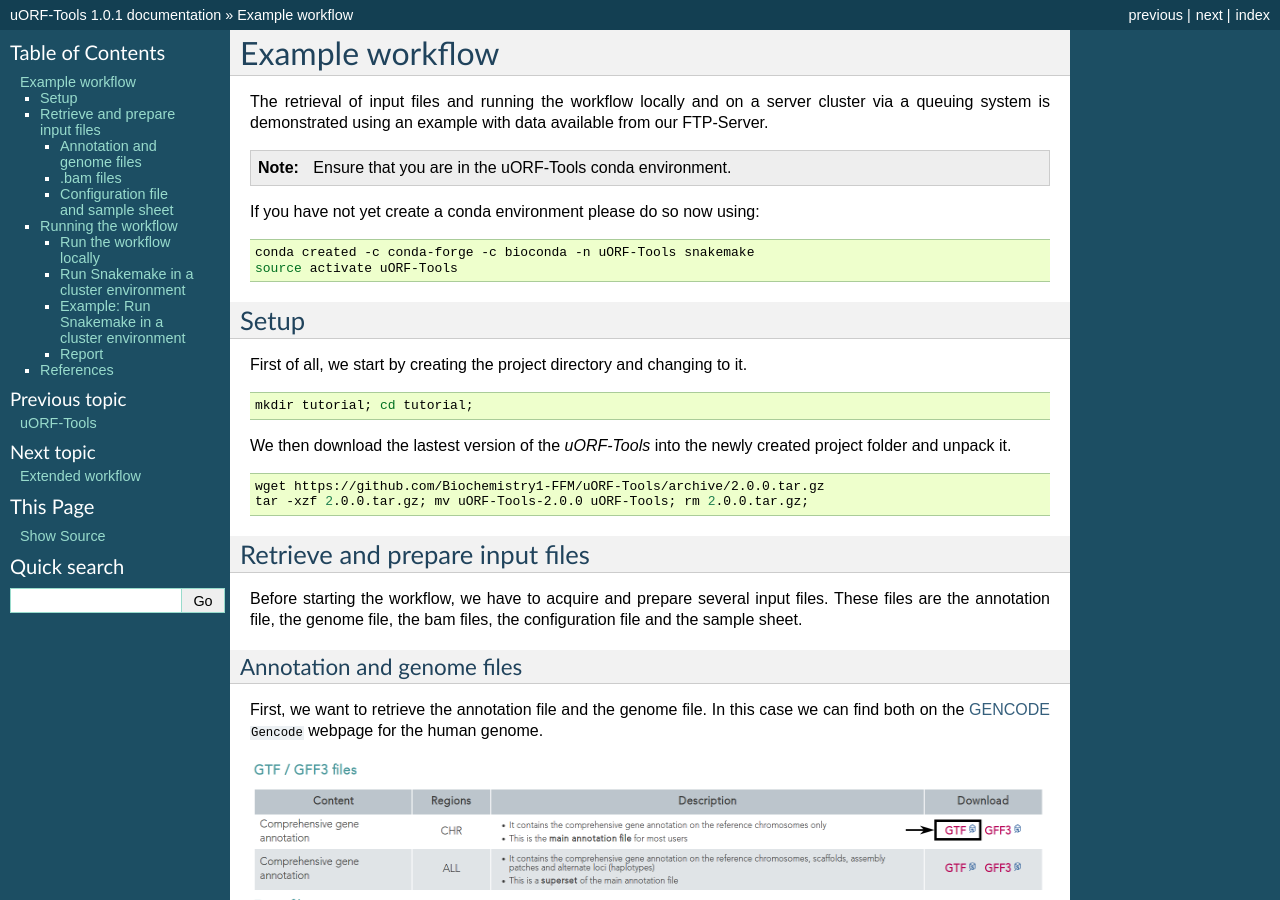
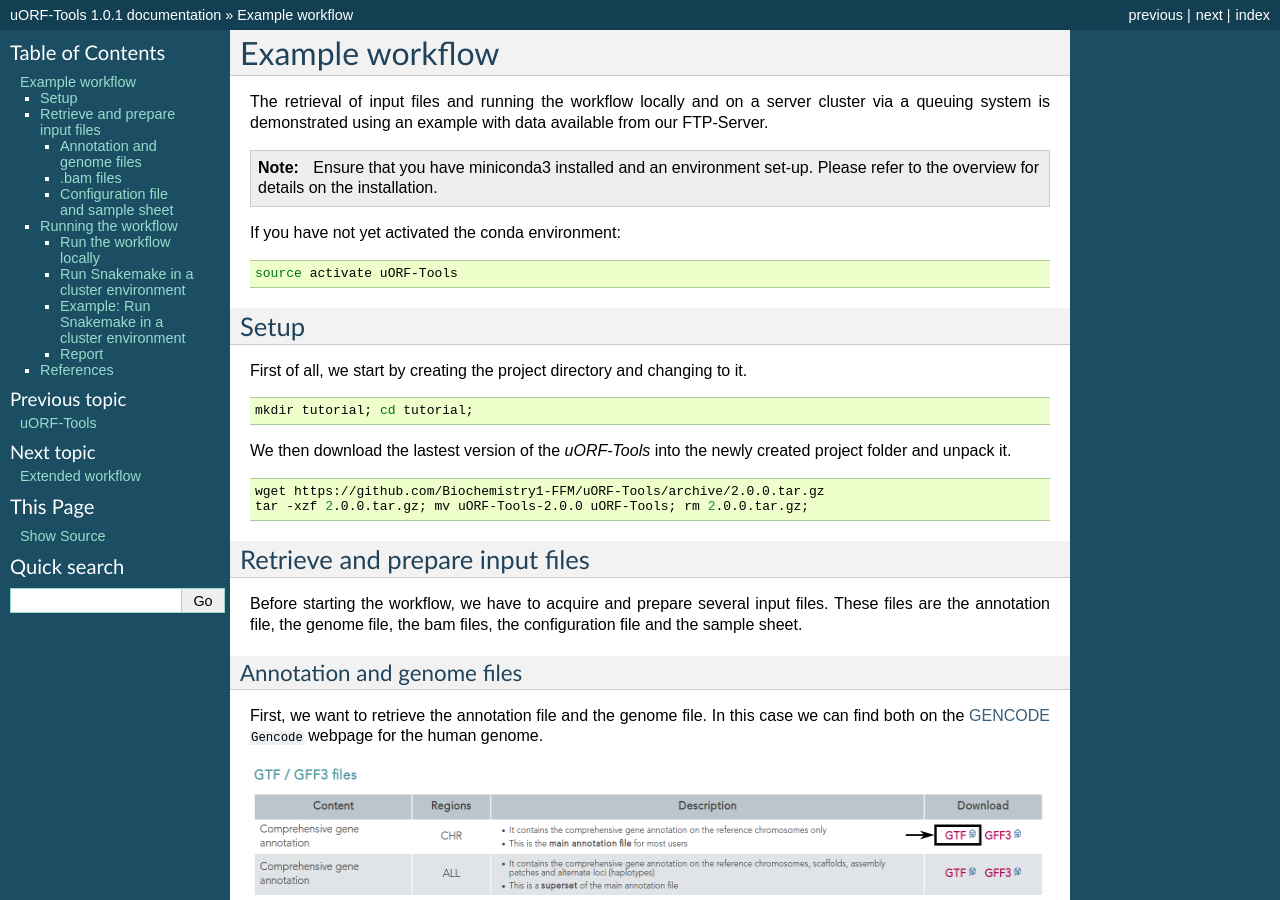
Before and after one commit to RickGelhausen/uORF-Tools_ReadTheDocs, a Sphinx documentation site: the page built from docs/source/example-workflow.rst, in a window 1280 px wide and 900 px high. Built offline with Sphinx 7.4.7, drawn with Linux system fonts in a browser that asks for light colours; cross-references to code outside the pages are shown as plain code.

Commit message:
changed structure of examples

```diff
--- a/docs/source/example-workflow.rst
+++ b/docs/source/example-workflow.rst
@@ -6,12 +6,11 @@ Example workflow
 
 The retrieval of input files and running the workflow locally and on a server cluster via a queuing system is demonstrated using an example with data available from our FTP-Server.
 
-.. note:: Ensure that you are in the uORF-Tools conda environment.
-If you have not yet create a conda environment please do so now using:
+.. note:: Ensure that you have miniconda3 installed and an environment set-up. Please refer to the overview for details on the installation.
+If you have not yet activated the conda environment:
 
 .. code-block:: bash
 
-    conda created -c conda-forge -c bioconda -n uORF-Tools snakemake
     source activate uORF-Tools
 
 Setup
--- a/docs/source/extended-workflow.rst
+++ b/docs/source/extended-workflow.rst
@@ -7,12 +7,11 @@ Extended workflow
 The retrieval of input files and running the workflow locally and on a server cluster via a queuing system is demonstrated using an example with data available from SRA via NCBI.
 The dataset is available under the GEO accession number *GSE103719*. The retrieval of the data is described in this tutorial.
 
-.. note:: Ensure that you are in the uORF-Tools conda environment.
-If you have not yet created a conda environment please do so now using:
+.. note:: Ensure that you have miniconda3 installed and an environment set-up. Please refer to the overview for details on the installation.
+If you have not yet activated the conda environment:
 
 .. code-block:: bash
 
-    conda create -c conda-forge -c bioconda -n uORF-Tools snakemake
     source activate uORF-Tools
 
 Setup
```
